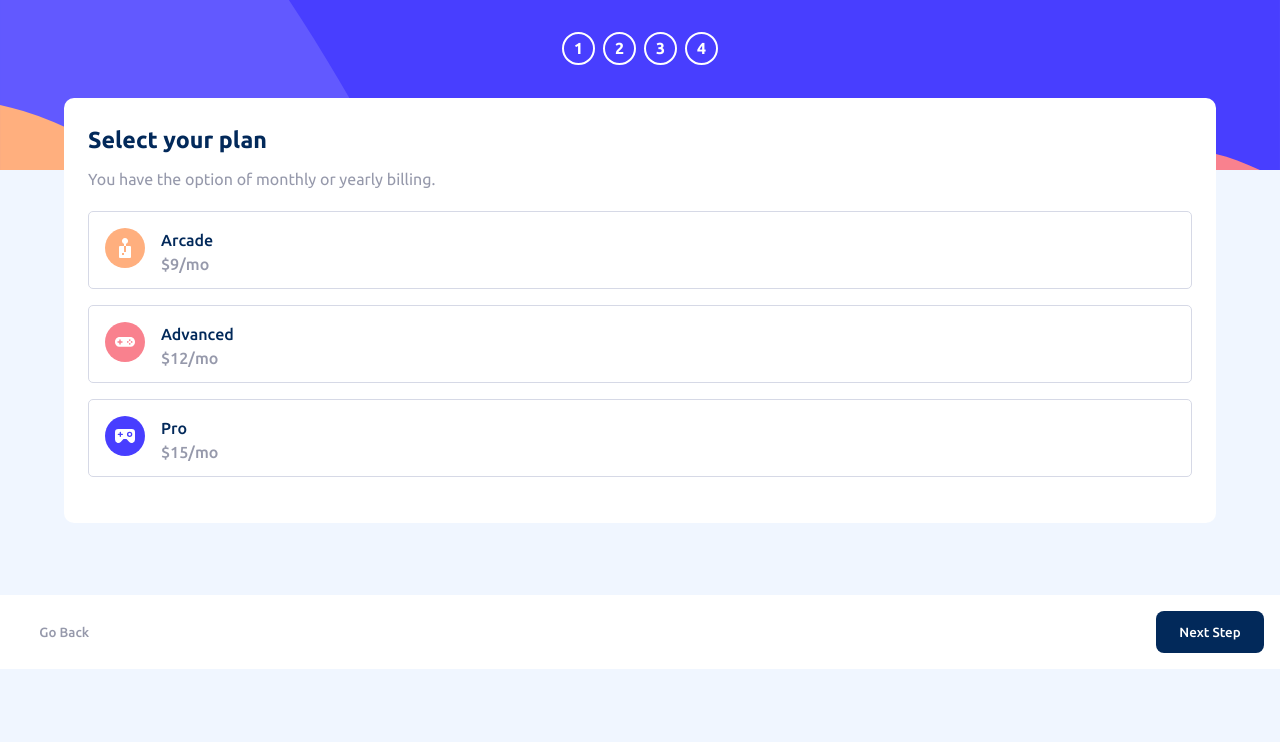
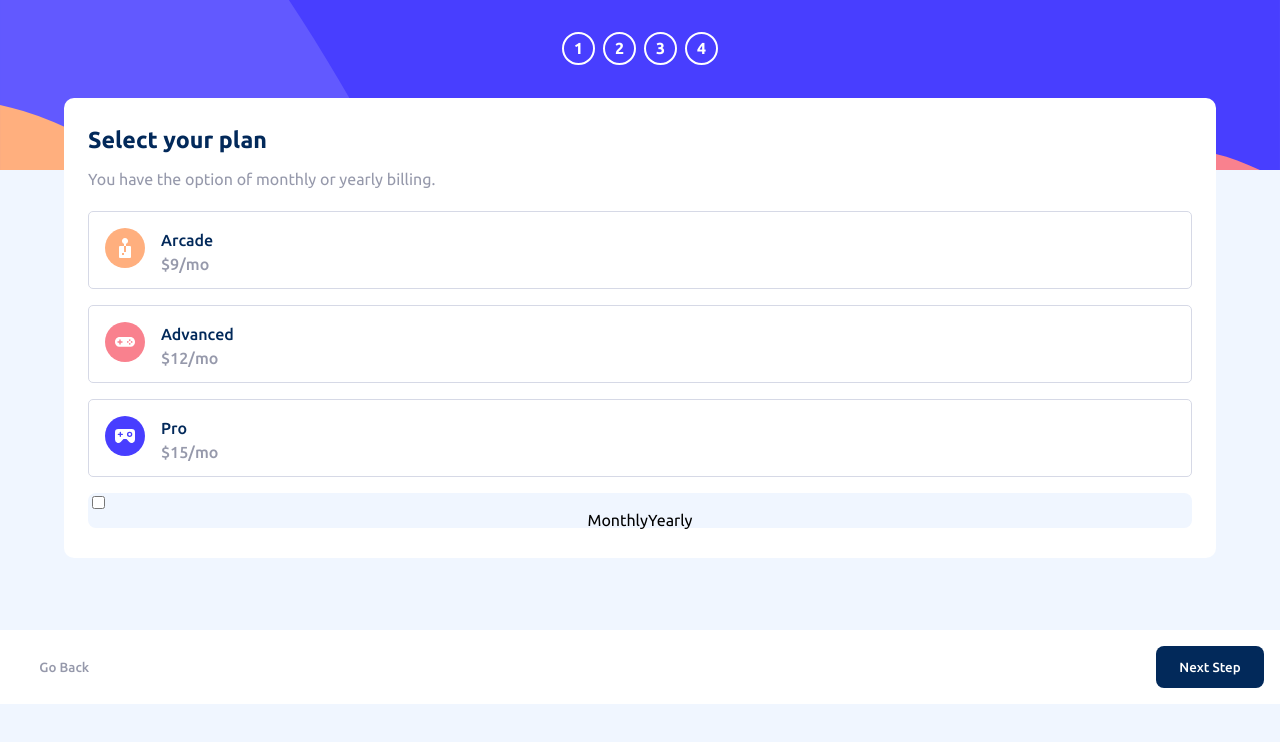
Before and after one commit to HamnaIshaq/multi-step-form, a React (Vite) app: page /selectplan in a window 1280 px wide. Shown: the top 742 px of the page. Built offline with nearby package versions, Linux system fonts and the light colour scheme.

Commit message:
Add Plan type component

```diff
--- a/src/pages/SelectPlan.jsx
+++ b/src/pages/SelectPlan.jsx
@@ -2,12 +2,16 @@
 import { Link } from 'react-router-dom';
 import Card from '../components/Card';
 import RadioCard from '../components/RadioCard';
+import PlanType from '../components/PlanType';
 
 const SelectPlan = ({ userPlan, setUserPlan }) => {
   return (
     <div>
       <Card heading="Select your plan" description="You have the option of monthly or yearly billing.">
-        <RadioCard userPlan={userPlan} setUserPlan={setUserPlan}/>
+        <fieldset className="radio-input-container">
+          <RadioCard userPlan={userPlan} setUserPlan={setUserPlan}/>
+          <PlanType />
+        </fieldset>
       </Card>
 
       <div className="form-footer-container flex justify-space-between">
```
